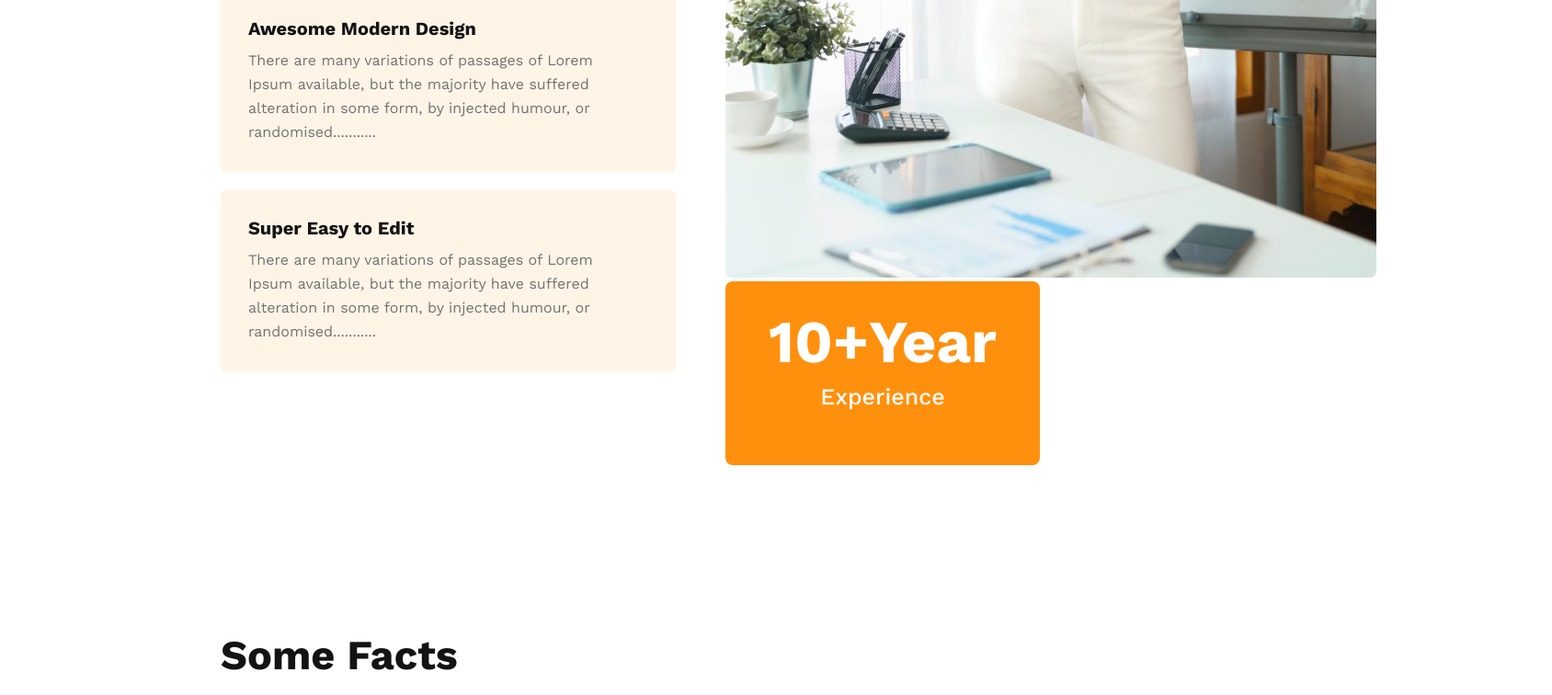
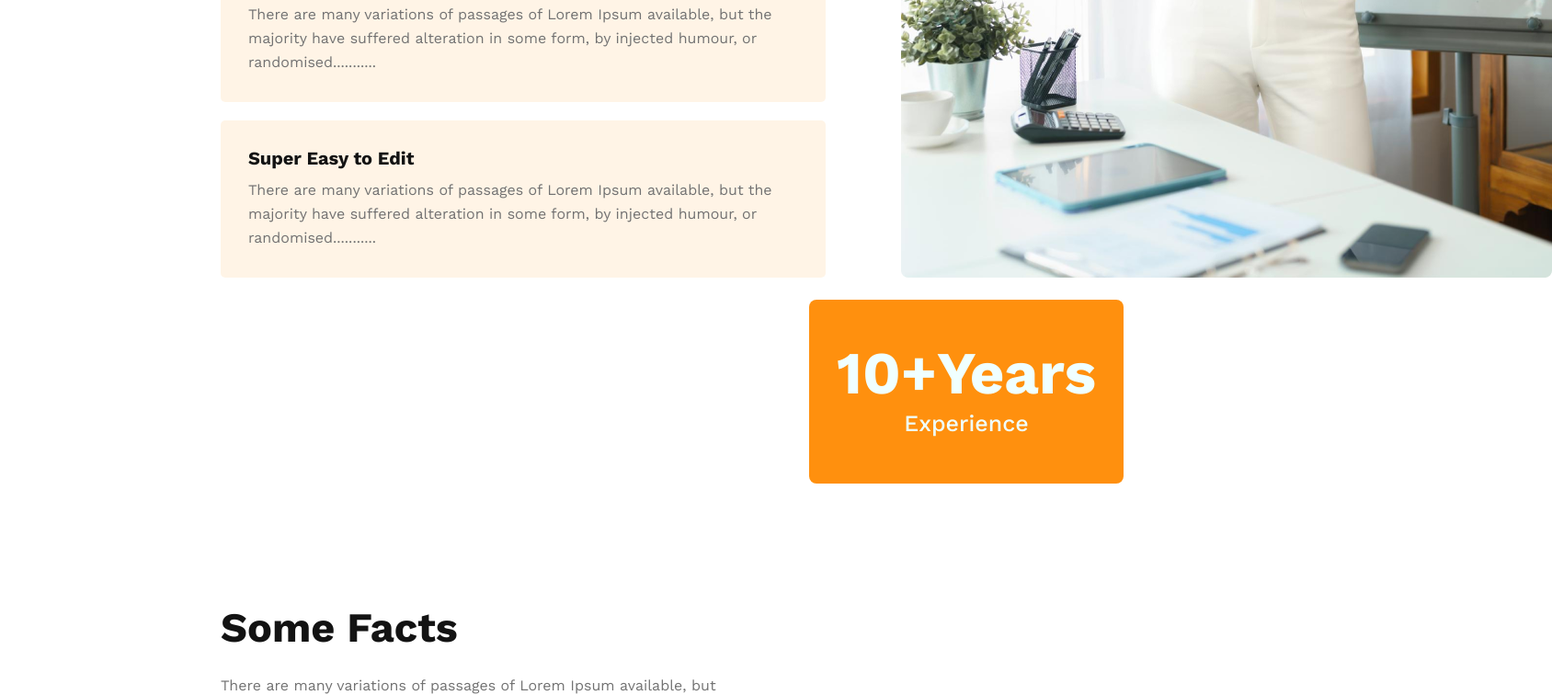
Before and after one commit to Maruf-Shadin/assignment-2, a plain HTML site: page index.html in a window 1280 px wide. Shown: the part 3201-3957 px from the top of the page at 92% size, 1688 px wide, since content can reach past the window. Drawn offline with nearby package versions, Linux system fonts and the light colour scheme.

Commit message:
mainassignment Project

```diff
--- a/index.html
+++ b/index.html
@@ -10,6 +10,7 @@
 <body>
     <!-- Header Section Starts Here -->
     <header class="header">
+    <!-- nav section starts here -->
         <nav class="nav-container">
             <div class="nav-title">
                 <h3>G3 Architects</h3>
@@ -23,6 +24,9 @@
                 </ul>
             </div>
         </nav>
+        <!-- nav section ends here -->
+
+        <!-- header article section starts here -->
         <div class="header-article-container">
             <div class="header-article">
                 <h1>Brand New Group of Architects </h1>
@@ -33,10 +37,14 @@
                 <img src="images/banner.png" alt="">
             </div>
             </div>
+        <!-- header article section ends here -->
     </header>
+
     <!-- Ends of header Section -->
+
     <!-- Main section starts here -->
     <main>
+        <!-- article-1 section starts here -->
         <section class="article-1-container">
             <div class="article-img">
                 <img src="images/team1.png" alt="">
@@ -51,6 +59,9 @@
             </div>
 
         </section>
+        <!-- article-1 section ends here -->
+
+        <!-- article-2 section starts here -->
         <section class="article-2-container">
             <div class="article-2-part-1">
                 <div class="article-2-title">
@@ -78,9 +89,13 @@
             </div>
             <div class="article-2-part-2">
                 <img src="images/architect.png" alt="">
-                <button class="btn-primary" style="width: 342px; height: 200px; font-weight: 700; font-size: 65px;"><span style="">10+Year</span> <br> <br> <span style="font-weight: 500; font-size: 25px; line-height: 40px; text-align: center; color: #FFFFFF;">Experience</span></button>
+                <button class="btn"><span>10+Years</span> Experience</button>
+
             </div>
         </section>
+        <!-- article-2 section starts here -->
+
+        <!-- some-facts section starts here -->
         <section class="some-facts" >
             <div class="some-facts-title">
                 <h3>Some Facts</h3>
@@ -109,6 +124,9 @@
                 </div>
             </div>
         </section>
+        <!-- some-facts section ends here -->
+
+        <!-- some-facts section starts here -->
         <section class="our-sponsor">
             <div class="our-sponsor-title">
                 <h3>Our Sponspors</h3>
@@ -133,12 +151,14 @@
             </div>
 
         </section>
-
+        <!-- some-facts section ends here -->
     </main>
     <!-- Main section ends here -->
 
+    <!-- footer section starts here -->
     <footer class="footer">
         <p>All rights reserved copyright@2023 Maruf-ProgrammingHero</p>
     </footer>
+    <!-- footer section ends here -->
 </body>
 </html>
--- a/style.css
+++ b/style.css
@@ -10,6 +10,7 @@
 }
 .header{
     background: rgba(255, 144, 14, 0.1);
+    width: 100%;
 }
 
 /*------------ Navbar Style----------------- */
@@ -133,10 +134,18 @@
     height: 982px;
 }
 .article-2-part-2{
+    /* width: 790px;
+    height: 1058px; */
     /* padding: 0 0 20px 30px; */
-    background: url(images/architect.png);
-    background-repeat: no-repeat;
-    background-position: top right;
+    /* background: url(images/architect.png); */
+    /* background: rgba(255, 144, 14, 0.1); */
+    /* background-repeat: no-repeat;
+    background-position: top right; */
+    position: relative;
+}
+.article-2-part-2 img{
+    padding: 0 0 20px 100px;
+    position: absolute top right;
 }
 .article-2-title h3{
     width: 468px;
@@ -149,7 +158,7 @@
     padding-left: 21px;
     margin-bottom: 24px;
 }
-..article-2-title p{
+.article-2-title p{
     width: 586px;
     height: 78px;
     font-weight: 400;
@@ -182,22 +191,26 @@
     font-size: 16px;
     line-height: 26px;
 }
-/* .btn-secondary{
-    background-color: #FF900E;
-    color: #fff;
+.btn{
+    position: absolute left bottom;
+    width: 342px;
+    height: 200px;
+    /* padding: 42px 42px; */
+    background: #FF900E;
+    border-radius: 8px;
+    border-style: none;
+    color: azure;
+    font-weight: 500;
+    font-size: 25px;
+    line-height: 40px;
+}
+.btn span{
     font-weight: 700;
     font-size: 65px;
-    text-align: center;
-    width: 342px;
-    height: 200px;
-    border-style: none;
-    padding: 45px 42px;
-} */
-/* .btn-secondary{
-    float: bottom left;
-    padding: 50px 0 50px;
+    line-height: 70px;
+}
 
-} */
+/* Some-facts section style */
 .some-facts{
     margin-bottom: 180px;
 }
@@ -269,6 +282,9 @@
     display: flex;
     justify-content: space-evenly;
 }
+.our-sponsor-item{
+    background-blend-mode: luminosity;
+}
 /* footer style */
 .footer{
     background: #FFF4E7;
@@ -286,3 +302,27 @@
     text-align: center;
     color: #424242;
 }
+
+/* @media Query Responsive Mobile device
+@media only screen and (max-width:688px){
+    .header{
+        width: 100%;
+    }
+    .nav-container{
+        display: grid;
+        grid-template-columns: 1fr;
+        text-align: center;
+    }
+    .nav-title{
+        font-weight: 700;
+        font-size: 30px;
+        line-height: 53px;
+        color: #131313;
+        text-align: center;
+    }
+    .header-article-container{
+        display: grid;
+        grid-template-columns: 1fr;
+        text-align: center;
+    }
+} */
```
